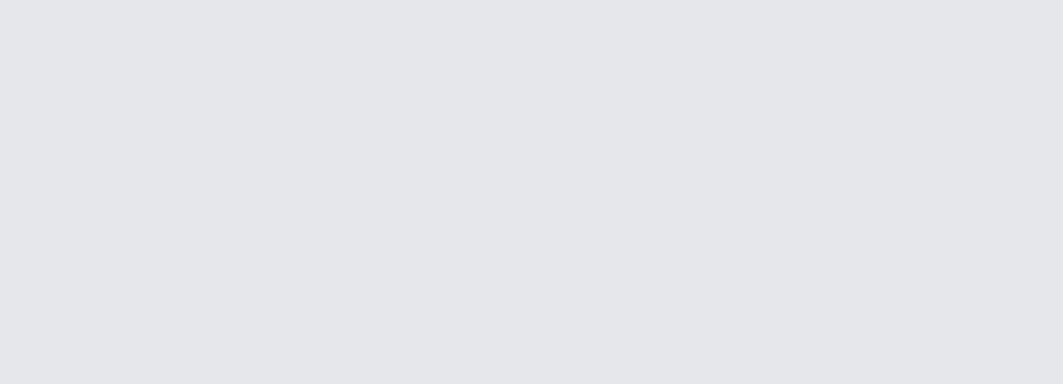
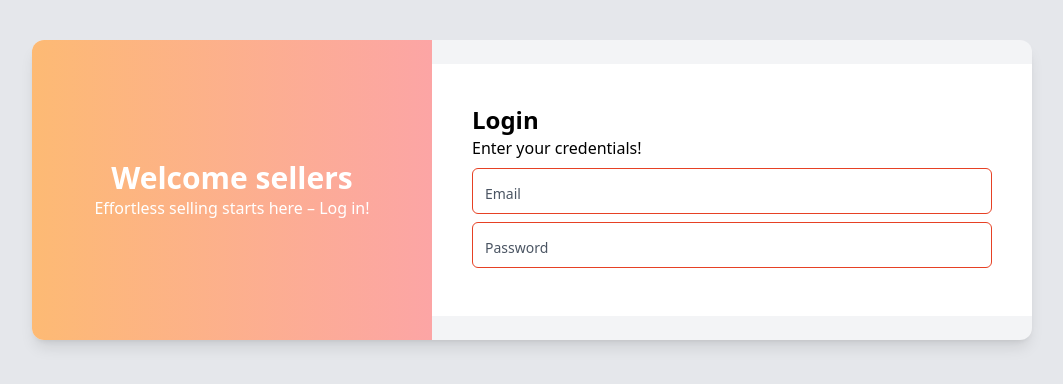
Before and after one commit to skytechrick/getskybuyReactSeller, a React (Vite) app: page / in a window 1280 px wide. Shown: the top 384 px of the page, without its empty margins (108-1171 px from the left). Built offline with nearby package versions, Linux system fonts and the light colour scheme.

Commit message:
feat: Input ui done

```diff
--- a/src/components/login.jsx
+++ b/src/components/login.jsx
@@ -1,10 +1,23 @@
-
+import { InputField , InputFieldPassword } from "./ui/inputField.jsx";
 
 export default function LoginPage() {
 
     return (
-        <div className="">
+        <div className="md:w-full xl:w-4/5 mx-auto flex justify-center items-center mt-10">
+            <div className="mx-3 w-full bg-gray-100 flex justify-center items-center rounded-xl shadow-lg overflow-hidden">
+                <div className="h-[300px] w-2/5 bg-gradient-to-r from-orange-300 to-red-300 text-white flex justify-center items-center flex-col">
+                <h2 className="font-bold text-2xl md:text-3xl">Welcome sellers</h2>
 
+                    <p>Effortless selling starts here – Log in!</p>
+                </div>
+                <div className="w-3/5 bg-white p-10">
+                    <h2 className="font-bold text-2xl">Login</h2>
+                    <p>Enter your credentials!</p>
+                    <InputField id="loginSellerEmail" placeholder="Email"/>
+                    <InputFieldPassword id="loginSellerPassword" type="password" placeholder="Password"/>
+
+                </div>
+            </div>
 
         </div>
     )
--- /dev/null
+++ b/src/components/ui/inputField.jsx
@@ -0,0 +1,71 @@
+
+
+export function InputField({ id, placeholder, type = "text" , setValue, value }) {
+    return (
+        <div className="relative my-[8px] w-full">
+            <input
+                id={id}
+                type={type}
+                value={value}
+                style={{
+                    border: "1px solid var(--secondaryColor)"
+                }}
+                onFocus={(e) => {
+                    e.target.style.border = "2px solid var(--secondaryColor)"
+                }}
+                onBlur={(e) => {
+                    e.target.style.border = "1px solid var(--primaryColor)"
+                }}
+                onChange={(e) => setValue(e.target.value)}
+                placeholder=" "
+                className="peer text-sm outline-none border w-full px-4 py-3 rounded-md transition-shadow duration-200 focus:shadow focus:shadow-[var(--primaryColor)]"
+                required
+            />
+            <label
+                htmlFor={id}
+                className= {`absolute left-[13px] top-3 text-sm text-gray-500 transition-all
+                   peer-placeholder-shown:top-4 peer-placeholder-shown:text-sm peer-placeholder-shown:text-gray-600
+                   peer-focus:-top-[6px] peer-focus:text-xs peer-focus:bg-white peer-focus:px-1 peer-focus:text-gray-700
+                   peer-valid:-top-[6px] peer-valid:text-xs peer-valid:bg-white peer-valid:px-1 peer-valid:text-gray-700`}
+            >
+                {placeholder}
+            </label>
+        </div>
+
+    )
+}
+
+export function InputFieldPassword({ id, placeholder, type = "text" , setValue, value }) {
+    return (
+        <div className="relative my-[8px] w-full">
+            <input
+                id={id}
+                type={type}
+                value={value}
+                style={{
+                    border: "1px solid var(--secondaryColor)"
+                }}
+                onFocus={(e) => {
+                    e.target.style.border = "2px solid var(--secondaryColor)"
+                }}
+                onBlur={(e) => {
+                    e.target.style.border = "1px solid var(--primaryColor)"
+                }}
+                onChange={(e) => setValue(e.target.value)}
+                placeholder=" "
+                className="peer text-sm outline-none border w-full px-4 py-3 rounded-md transition-shadow duration-200 focus:shadow focus:shadow-[var(--primaryColor)]"
+                required
+            />
+            <label
+                htmlFor={id}
+                className= {`absolute left-[13px] top-3 text-sm text-gray-500 transition-all
+                   peer-placeholder-shown:top-4 peer-placeholder-shown:text-sm peer-placeholder-shown:text-gray-600
+                   peer-focus:-top-[6px] peer-focus:text-xs peer-focus:bg-white peer-focus:px-1 peer-focus:text-gray-700
+                   peer-valid:-top-[6px] peer-valid:text-xs peer-valid:bg-white peer-valid:px-1 peer-valid:text-gray-700`}
+            >
+                {placeholder}
+            </label>
+        </div>
+
+    )
+}
--- a/src/index.css
+++ b/src/index.css
@@ -11,6 +11,6 @@ body {
 }
 
 :root {
-    --primary-color: #3498db;
-    --secondary-color: #2ecc71;
+    --primaryColor: #ff8d41;
+    --secondaryColor: #e64124;
 }
```
